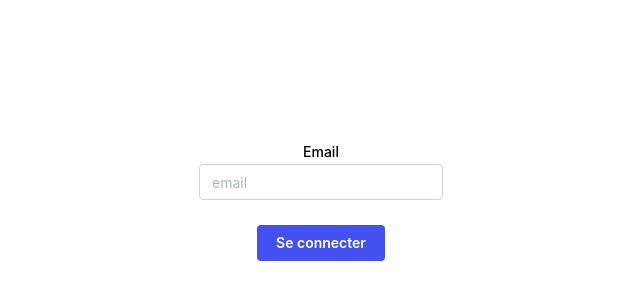
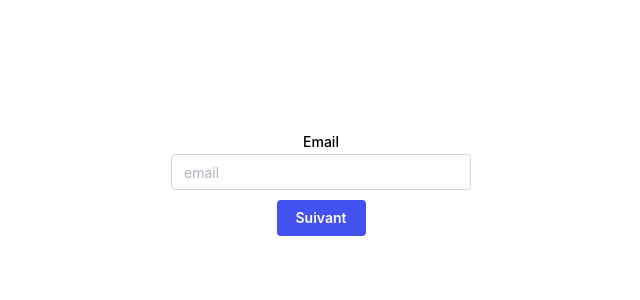
Before and after one commit to pingducky/password-protector-front, a React (Vite) app: page /login in a window 1280 px wide. Shown: the part 200-500 px from the top of the page, without its empty margins (319-959 px from the left). Built offline with nearby package versions, Linux system fonts and the light colour scheme.

Commit message:
Développement de la page de login.

```diff
--- a/src/components/shared/CustomizeButton.tsx
+++ b/src/components/shared/CustomizeButton.tsx
@@ -10,6 +10,7 @@ export default function CustomizeButton({ text, onClick }: Button) {
         <Button
             onClick={onClick}
             color="violet"
+            m={10}
         >
             {text}
         </Button>
--- a/src/pages/Login.tsx
+++ b/src/pages/Login.tsx
@@ -1,31 +1,88 @@
-import { Button, Container, PasswordInput, TextInput } from "@mantine/core";
+import { Button, Container, Flex, PasswordInput, TextInput } from "@mantine/core";
 import CustomizeButton from "../components/shared/CustomizeButton";
 import { useState } from "react";
 import { useNavigate } from "react-router-dom";
 
 export default function Login() {
+
     const navigate = useNavigate();
+
     const [email, setEmail] = useState('');
+    const [password, setPassword] = useState('');
+
+    const [isEmailValidated, setIsEmailValidated] = useState(false);
+    const [errorEmail, setErrorEmail] = useState<string | boolean>(false);
+    const [errorPassword, setErrorPassword] = useState<string | boolean>(false);
+
+    const emailRegex = /[a-z0-9]+@[a-z]+\.[a-z]{2,3}/;
+
+    const passwordMinLenght = 8;
 
     const handleRedirectToForgottenPasswordPage = () => {
         navigate('/resetPassword');
     }
 
-    const handleConnect = () => {
-        setValidEmail(true);
+    const handleCheckEmail = () => {
+        if (!emailRegex.test(email)) {
+            setIsEmailValidated(false);
+            setErrorEmail('Email invalide.');
+        } else {
+            // ici faire un fetch api pour vérifier si un compte est associé à un mail en BdD.
+            if (true) { // un compte est associé au mail
+                setIsEmailValidated(true);
+                setErrorEmail(false);
+            }
+            else {
+                setErrorEmail('Ouups, aucun compte associé à cette adresse email n\'existe.');
+            }
+        }
     }
 
-    const [validEmail, setValidEmail] = useState(false);
+    const handleCheckPassword = () => {
+        if (password.length < passwordMinLenght) {
+            setErrorPassword('Le format est invalide.');
+        }
+        // ici faire un fetch api pour vérifier si le mot de passse correspond à l'email en BdD.
+    }
+
+    const handleConnect = () => {
+        if (!isEmailValidated) {
+            handleCheckEmail();
+        } else {
+            handleCheckPassword();
+        }
+    }
 
     return (
         <>
             <Container color="red">
-                {!validEmail && (<TextInput label="Email" placeholder="email" />)}
-                {validEmail && (<PasswordInput label="Mot de passe" placeholder="mot de passe" />)}
+                <Flex
+                    direction={'column'}
+                    justify="center"
+                    align="center"
+                >
+                    {!isEmailValidated && (<TextInput label="Email" placeholder="email" onChange={(event) => setEmail(event.currentTarget.value.toLocaleLowerCase())} w={'300px'} error={errorEmail} />)}
+                    {isEmailValidated && (
+                        <Container>
+                            <TextInput disabled={true} value={email} label="Email" placeholder="email" w={'300px'} mb={'15px'} />
+                            <PasswordInput
+                                label="Mot de passe"
+                                placeholder="mot de passe"
+                                w={'300px'}
+                                error={errorPassword}
+                                onChange={(event) => setPassword(event.currentTarget.value)}
+                            />
+                        </Container>
+                    )}
+                    <CustomizeButton onClick={handleConnect} text={isEmailValidated ? 'Se connecter' : 'Suivant'} />
+                </Flex>
                 <br />
-                <CustomizeButton onClick={handleConnect} text="Se connecter" />
-                {validEmail && (<Button variant="transparent"
-                    onClick={handleRedirectToForgottenPasswordPage}>Mot de passe oublié ?</Button>)}
+                {isEmailValidated && (
+                    <Container mt={20}>
+                        <Button variant="transparent" onClick={handleRedirectToForgottenPasswordPage} mr={15}>Mot de passe oublié ?</Button>
+                        <Button variant="transparent" onClick={() => setIsEmailValidated(false)}>Se connecter avec un compte différent ?</Button>
+                    </Container>
+                )}
             </Container>
         </>
     )
```
